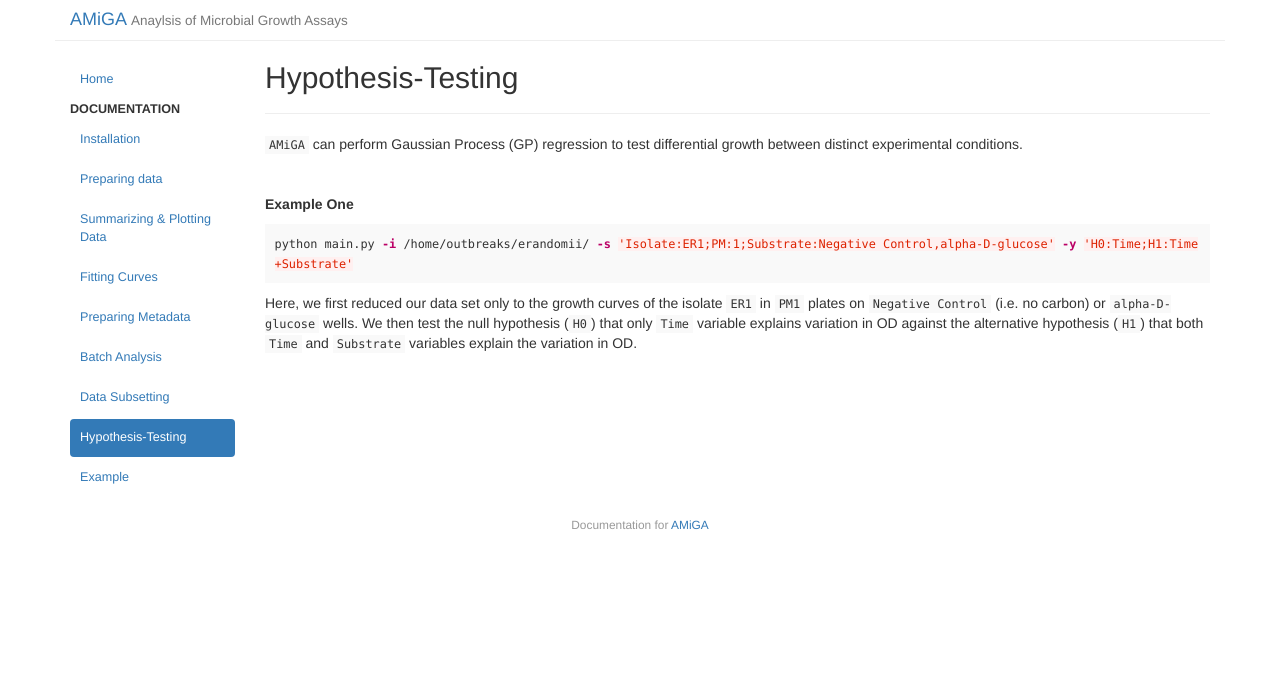
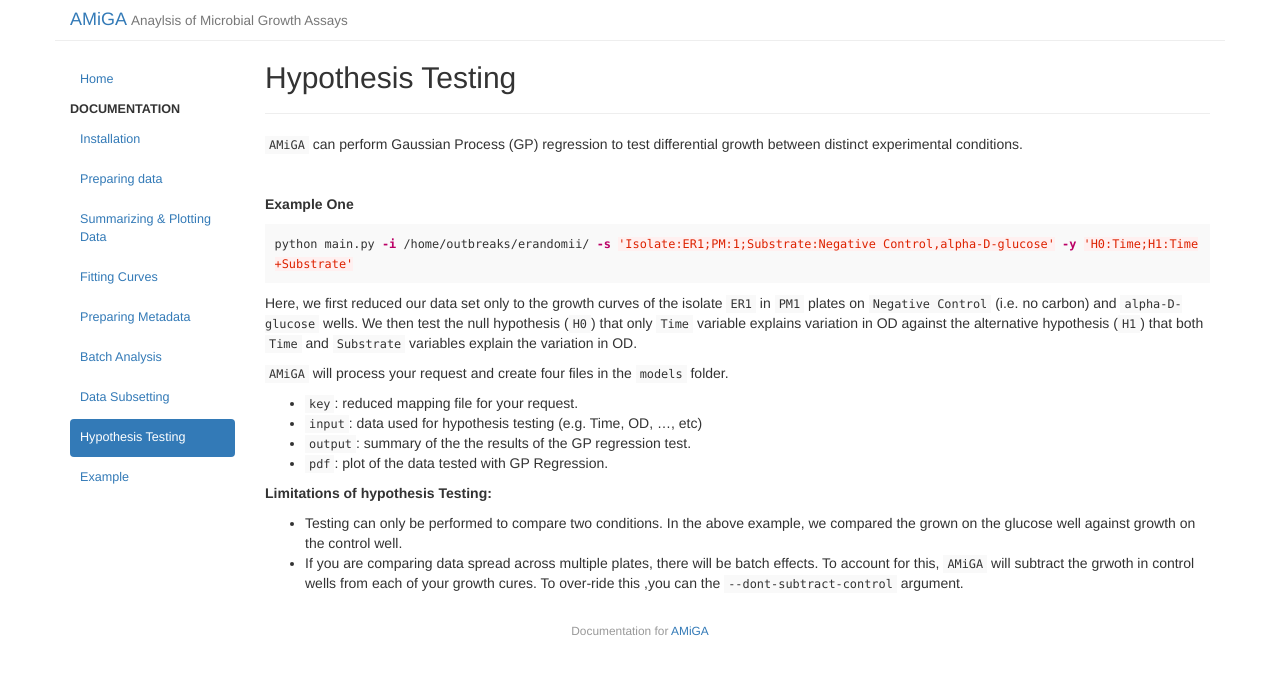
Before and after one commit to firasmidani/amiga, a Jekyll site: the page built from docs/_posts/2020-03-25-hypothesistesting.md, in a window 1280 px wide. Shown: the top 675 px of the page. Built offline with Jekyll 4.4.1, drawn with Linux system fonts in a browser that asks for light colours.

Commit message:
more hypothesis testing notes

````diff
--- a/docs/_posts/2020-03-25-hypothesistesting.md
+++ b/docs/_posts/2020-03-25-hypothesistesting.md
@@ -1,6 +1,6 @@
 ---
 layout: page
-title: "Hypothesis-Testing"
+title: "Hypothesis Testing"
 category: doc
 date: 2020-03-25 22:44:58
 order: 8
@@ -17,4 +17,16 @@ use_math: true
 python main.py -i /home/outbreaks/erandomii/ -s 'Isolate:ER1;PM:1;Substrate:Negative Control,alpha-D-glucose' -y 'H0:Time;H1:Time+Substrate'
 ```
 
-Here, we first reduced our data set only to the growth curves of the isolate `ER1` in `PM1` plates on `Negative Control` (i.e. no carbon) or `alpha-D-glucose` wells. We then test the null hypothesis (`H0`) that only `Time` variable explains variation in OD against the alternative hypothesis (`H1`) that both `Time` and `Substrate` variables explain the variation in OD.
+Here, we first reduced our data set only to the growth curves of the isolate `ER1` in `PM1` plates on `Negative Control` (i.e. no carbon) and `alpha-D-glucose` wells. We then test the null hypothesis (`H0`) that only `Time` variable explains variation in OD against the alternative hypothesis (`H1`) that both `Time` and `Substrate` variables explain the variation in OD.
+
+`AMiGA` will process your request and create four files in the `models` folder.
+
+- `key`: reduced mapping file for your request.
+- `input`: data used for hypothesis testing (e.g. Time, OD, ..., etc)
+- `output`: summary of the the results of the GP regression test.
+- `pdf`: plot of the data tested with GP Regression.
+
+**Limitations of hypothesis Testing:**
+
+- Testing can only be performed to compare two conditions. In the above example, we compared the grown on the glucose well against growth on the control well.
+- If you are comparing data spread across multiple plates, there will be batch effects. To account for this, `AMiGA` will subtract the grwoth in control wells from each of your growth cures. To over-ride this ,you can the `--dont-subtract-control` argument.
````
